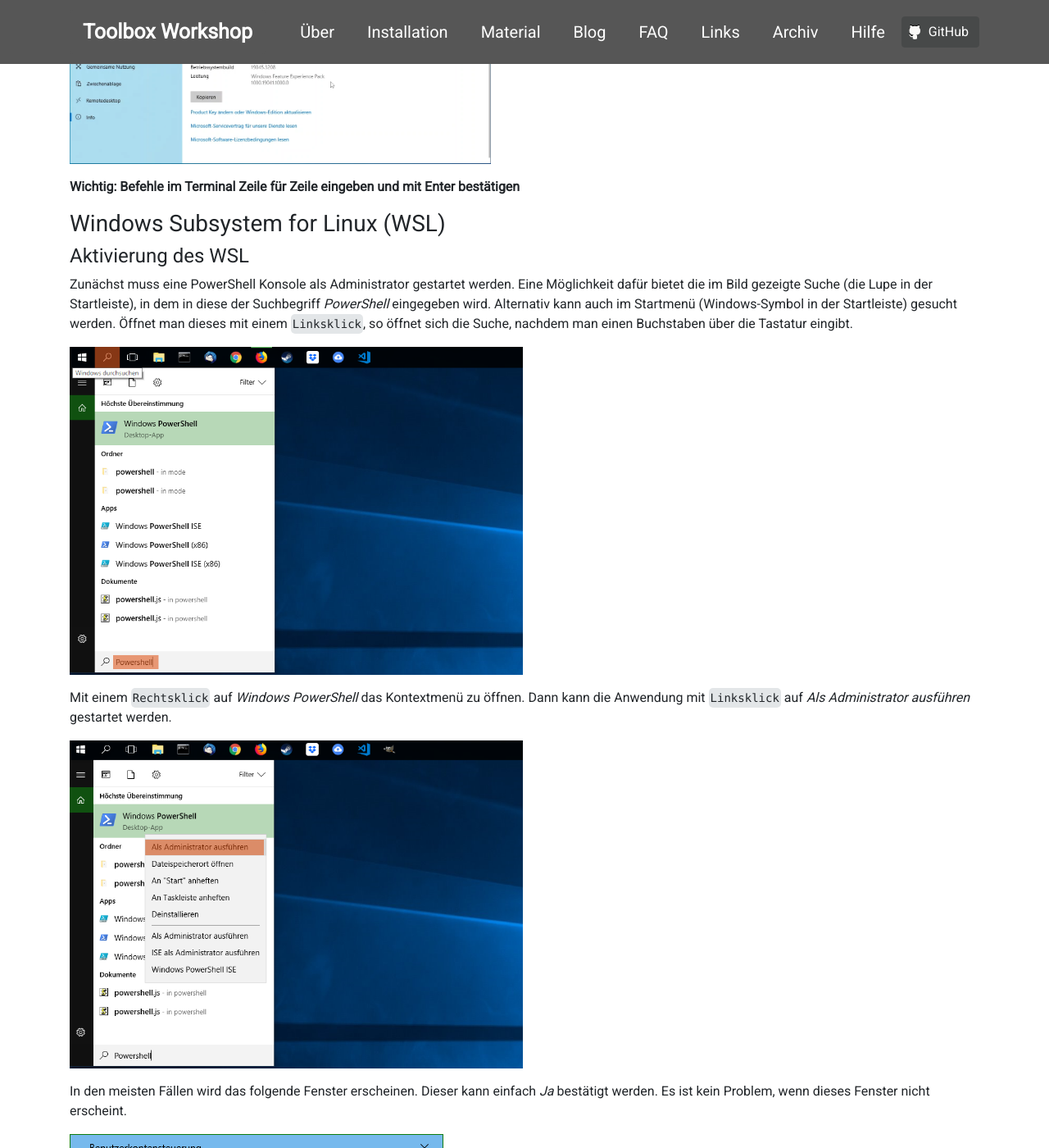
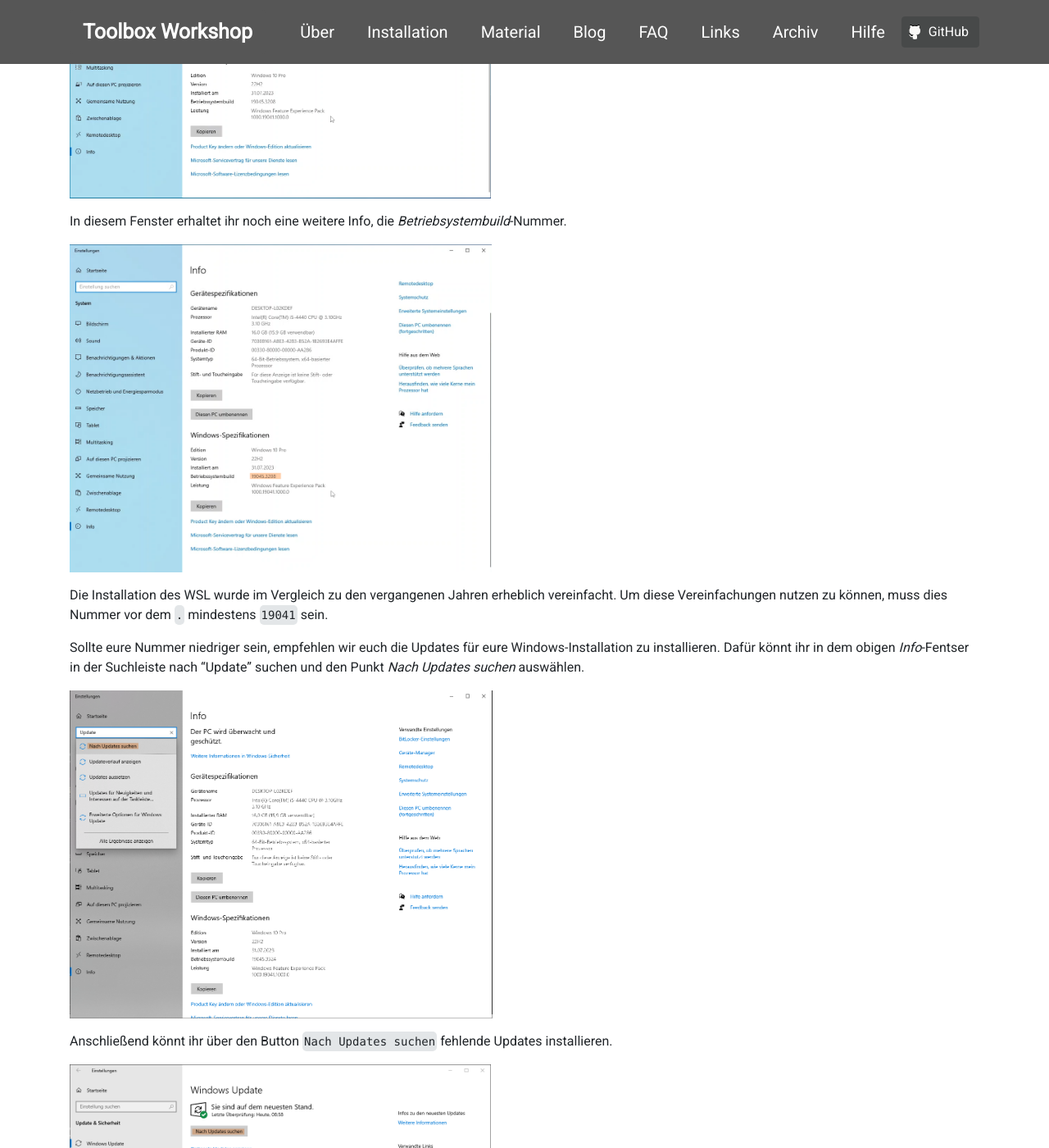
Before and after one commit to pep-dortmund/homepage-toolbox, a Jekyll site: the page built from install/windows.md, in a window 1280 px wide and 1400 px high, scrolled down 1649 px. Shown: the whole window at 82% size. Built offline with Jekyll 4.4.1, drawn with Linux system fonts in a browser that asks for light colours; nearby versions of some CDN libraries; some of the changed text lies outside the part shown.

Commit message:
add preparation subsection

```diff
--- a/install/windows.md
+++ b/install/windows.md
@@ -34,7 +34,7 @@
 <a href="#VSCode">Visual Studio Code</a> und <a href="#TeXLive">TeXLive </a> durcharbeiten.
 Dann ist mit Terminal die Windows-Konsole gemeint (wenig bequem).
 
-Diese Installation verwendet das [Windows Subsystem for Linux](https://docs.microsoft.com/en-us/windows/wsl/install-win10){:target="_blank"},
+Diese Installation verwendet das [Windows Subsystem for Linux](https://docs.microsoft.com/en-us/windows/wsl/install-win10){:target="_blank"} (WSL),
 um eine Ubuntu Installation verwenden zu können ohne ein komplett neues Betriebssystem installieren zu müssen.
 
 
@@ -59,20 +59,47 @@
 
 ## <a id="Installation"></a>Installation
 
+### Vorbereitungen
 Findet heraus, ob ihr ein 64- oder 32-bit Betriebssystem habt.
 Hierfür macht man einen `Rechtsklick` auf das Windows-Symbol in der Taskleiste,
 gefolgt von einem `Linksklick` auf _System_.
 
 <img alt="" src="/img/wsl/win10-64bit-1.png" class="screenshot"/>
 
-In der Liste am linken Rand lautet der letzte Punkt `Info` (dieser sollte bereits ausgewählt sein).
-Unter dem Schlagwort `Systemtyp` kann die Art des Betriebssystems gesehen werden.
+In der Liste am linken Rand lautet der letzte Punkt _Info_ (dieser sollte bereits ausgewählt sein).
+Unter dem Schlagwort _Systemtyp_ kann die Art des Betriebssystems gesehen werden.
 
 <img alt="" src="/img/wsl/win10-64bit-2.png" class="screenshot" />
+
+In diesem Fenster erhaltet ihr noch eine weitere Info, die _Betriebsystembuild_-Nummer.
+
+
+<img alt="" src="/img/wsl/win10-buildnumber.png" class="screenshot" />
+
+
+Die Installation des WSL wurde im Vergleich zu den vergangenen Jahren erheblich vereinfacht.
+Um diese Vereinfachungen nutzen zu können, muss dies Nummer vor dem `.` mindestens `19041` sein.
+
+Sollte eure Nummer niedriger sein, empfehlen wir euch die Updates für eure Windows-Installation
+zu installieren. Dafür könnt ihr in dem obigen _Info_-Fentser in der Suchleiste nach "Update"
+suchen und den Punkt _Nach Updates suchen_ auswählen.
+
+
+<img alt="" src="/img/wsl/win10-updates-1.png" class="screenshot" />
+
+Anschließend könnt ihr über den Button `Nach Updates suchen` fehlende Updates installieren.
+
+<img alt="" src="/img/wsl/win10-updates-2.png" class="screenshot" />
+
+Überprüft nach der Installation der Updates und einem Neustart eures PCs nocheinmal die
+_Betriebsystembuild_-Nummer. Sollte diese immernoch nicht passen, meldet euch bei uns.
+
+
 
 **Wichtig: Befehle im Terminal Zeile für Zeile eingeben und mit Enter bestätigen**
 
 ### Windows Subsystem for Linux (WSL)
+
 
 #### Aktivierung des WSL
 Zunächst muss eine PowerShell Konsole als Administrator gestartet werden. Eine Möglichkeit dafür
```
Also changed, not shown: img/wsl/win10-buildnumber.png (added), img/wsl/win10-updates-1.png (added), img/wsl/win10-updates-2.png (added).
